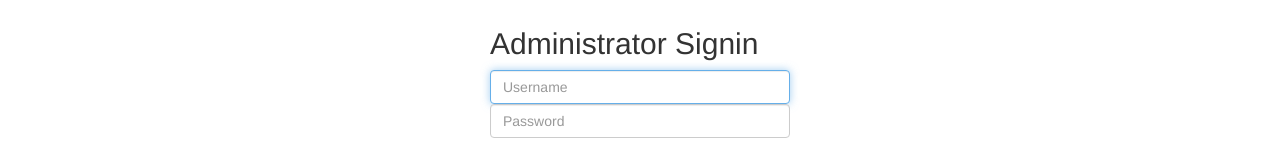
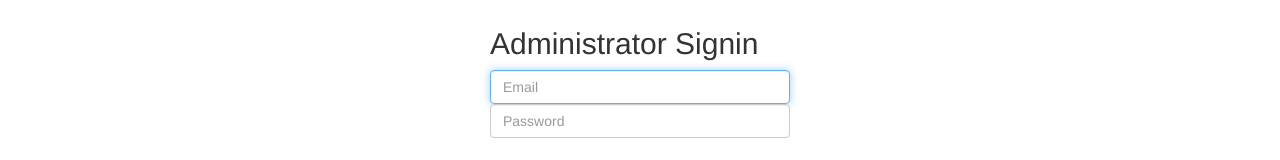
Before and after one commit to Nuruzzamancse/Picnic-Polling-Applciation, an Angular app in the folder client/: page /admin-login in a window 1280 px wide. Shown: the part 172-332 px from the top of the page. Built offline with nearby package versions, Linux system fonts and the light colour scheme.

Commit message:
admin auth structured

```diff
--- a/client/src/app/admin/auth/login/admin-login.component.html
+++ b/client/src/app/admin/auth/login/admin-login.component.html
@@ -2,10 +2,10 @@
 
   <form [formGroup]="adminLoginForm" (ngSubmit)="loginAdmin(adminLoginForm.value)" class="form-signin" novalidate autocomplete="off">
     <h2>Administrator Signin</h2>
-    <label for="inputUser" class="sr-only">Username</label>
-    <input type="text" id="inputUser" class="form-control" [formControl]="adminUsername" placeholder="Username" autofocus>
-    <div class="text-danger" *ngIf="adminLoginForm.get('adminUsername').dirty && adminLoginForm.get('adminUsername').invalid">
-      Please enter username
+    <label for="adminEmail" class="sr-only">Email</label>
+    <input type="text" id="adminEmail" class="form-control" [formControl]="adminEmail" placeholder="Email" autofocus>
+    <div class="text-danger" *ngIf="adminLoginForm.get('adminEmail').dirty && adminLoginForm.get('adminEmail').invalid">
+      Please enter email
     </div>
     <label for="inputPassword" class="sr-only">Password</label>
     <input type="password" id="inputPassword" class="form-control" [formControl]="adminPassword" placeholder="Password">
--- a/client/src/app/admin/auth/login/admin-login.component.ts
+++ b/client/src/app/admin/auth/login/admin-login.component.ts
@@ -10,11 +10,11 @@ import {Router} from "@angular/router";
 })
 export class AdminLoginComponent implements OnInit {
 
-  adminUsername = new FormControl('', [Validators.required]);
+  adminEmail = new FormControl('', [Validators.required, Validators.email]);
   adminPassword = new FormControl('', [Validators.required]);
 
   adminLoginForm: FormGroup = this.fb.group({
-    adminUsername: this.adminUsername,
+    adminEmail: this.adminEmail,
     adminPassword: this.adminPassword
   });
 
```
